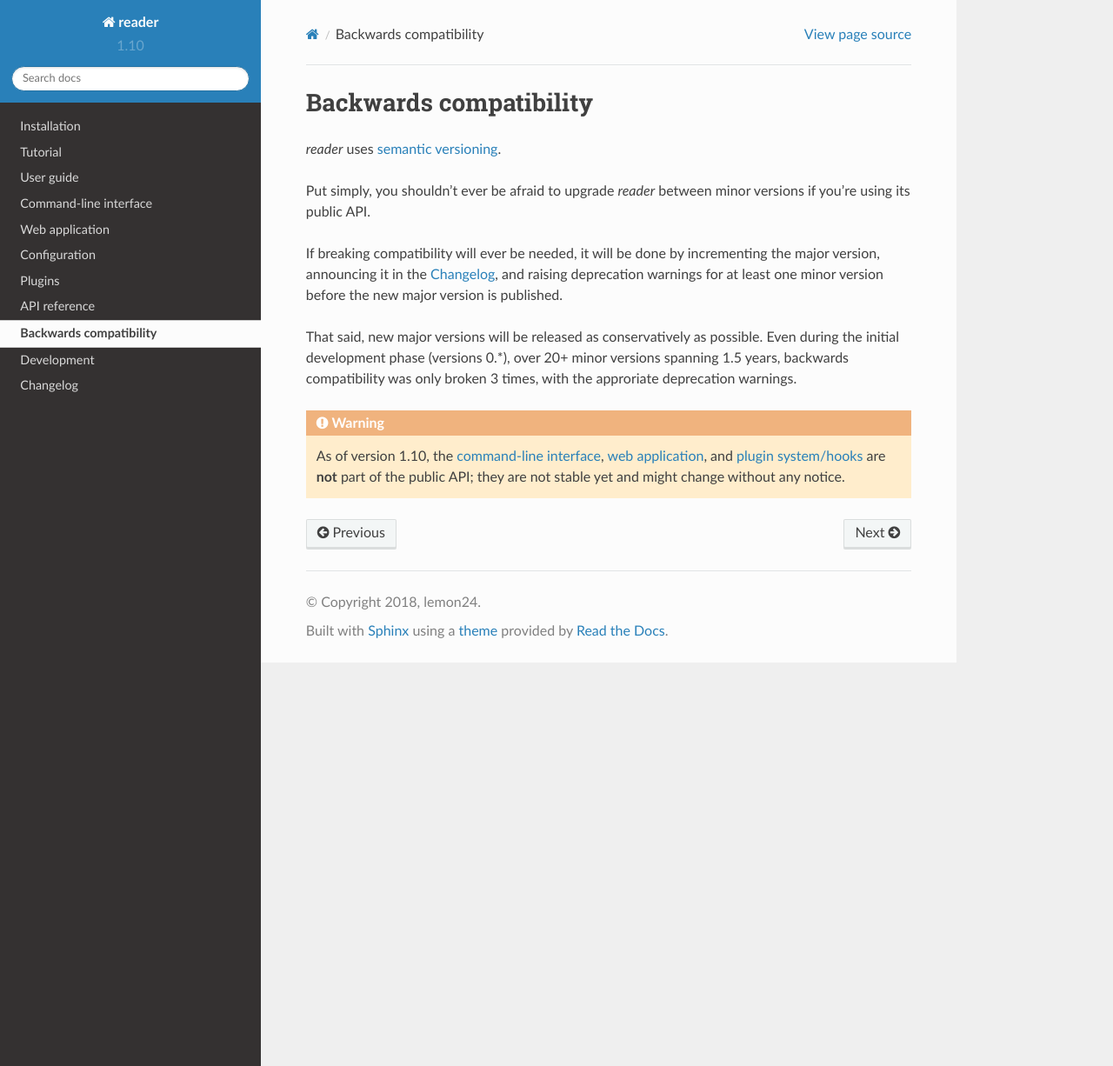
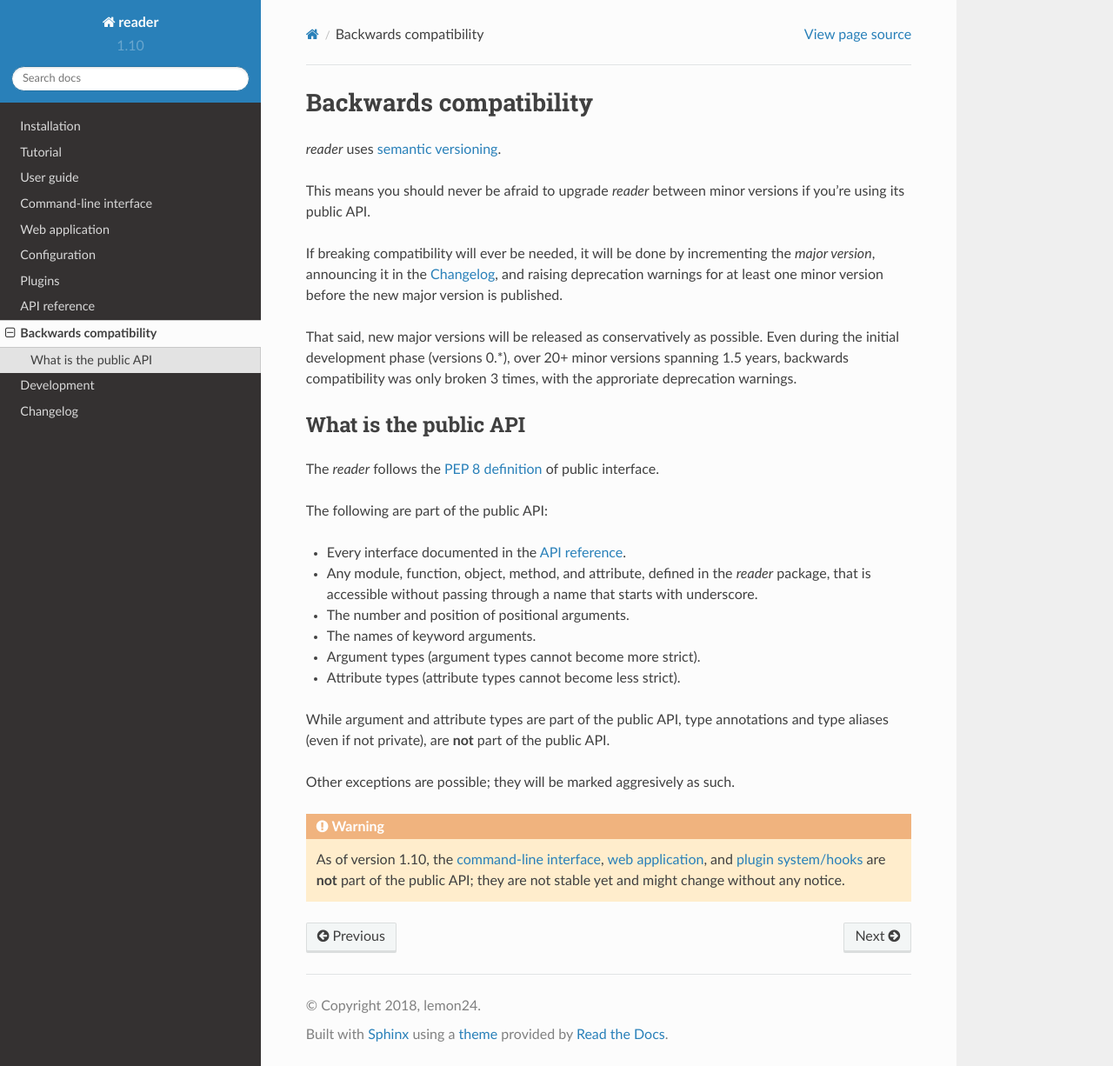
Before and after one commit to Alcides1123/reader, a Sphinx documentation site: the page built from docs/compat.rst, in a window 1280 px wide and 1226 px high. Shown: the whole window at 87% size. Built offline with Sphinx 7.4.7 and the Read the Docs theme 2.0.0, drawn with Linux system fonts in a browser that asks for light colours.

Commit message:
Docs: define what the public API is.
For #194.

```diff
--- a/docs/compat.rst
+++ b/docs/compat.rst
@@ -1,3 +1,7 @@
+
+.. module:: reader
+  :noindex:
+
 
 Backwards compatibility
 =======================
@@ -5,11 +9,11 @@ Backwards compatibility
 
 *reader* uses `semantic versioning`_.
 
-Put simply, you shouldn’t ever be afraid to upgrade *reader*
+This means you should never be afraid to upgrade *reader*
 between minor versions if you’re using its public API.
 
 If breaking compatibility will ever be needed,
-it will be done by incrementing the major version,
+it will be done by incrementing the *major version*,
 announcing it in the :doc:`changelog`,
 and raising deprecation warnings for at least one minor version
 before the new major version is published.
@@ -20,8 +24,43 @@ over 20+ minor versions spanning 1.5 years,
 backwards compatibility was only broken 3 times,
 with the approriate deprecation warnings.
 
+.. _semantic versioning: https://semver.org/
 
-.. _semantic versioning: https://semver.org/
+
+What is the public API
+----------------------
+
+The *reader* follows the `PEP 8 definition`_ of public interface.
+
+The following are part of the public API:
+
+* Every interface documented in the :doc:`API reference <api>`.
+* Any module, function, object, method, and attribute,
+  defined in the *reader* package,
+  that is accessible without passing through a name that starts with underscore.
+* The number and position of positional arguments.
+* The names of keyword arguments.
+* Argument types (argument types cannot become more strict).
+* Attribute types (attribute types cannot become less strict).
+
+While argument and attribute types are part of the public API,
+type annotations and type aliases (even if not private),
+are **not** part of the public API.
+
+
+.. todo::
+
+    When we start exposing plugins, callback signatures must also not change
+    (i.e. the "argument types" above does not apply to them).
+
+    Also, how about type aliased intended to be used with plugins, like
+    reader.core._PostEntryAddPluginType and reader._types.ParserType?
+
+
+Other exceptions are possible; they will be marked aggresively as such.
+
+
+.. _PEP 8 definition: https://www.python.org/dev/peps/pep-0008/#public-and-internal-interfaces
 
 
 .. warning::
```
